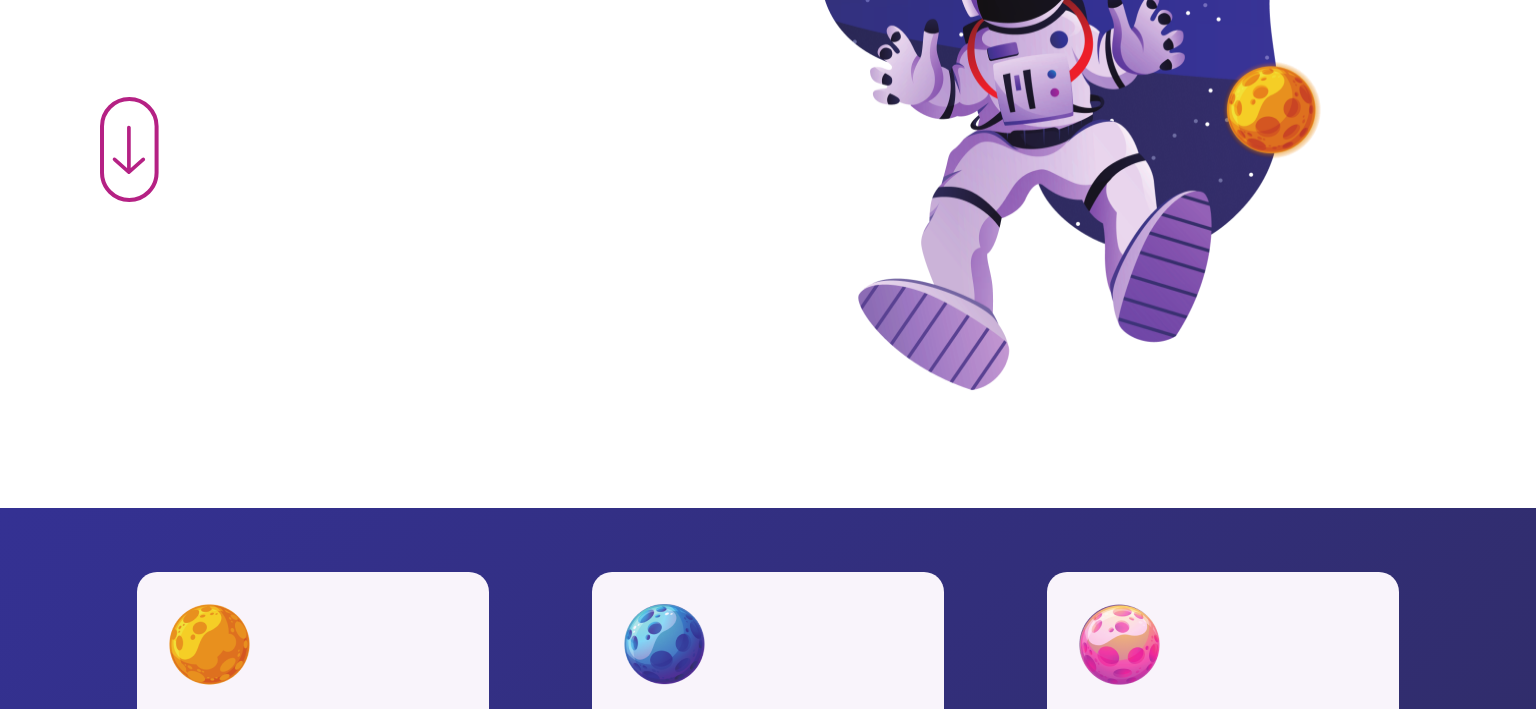
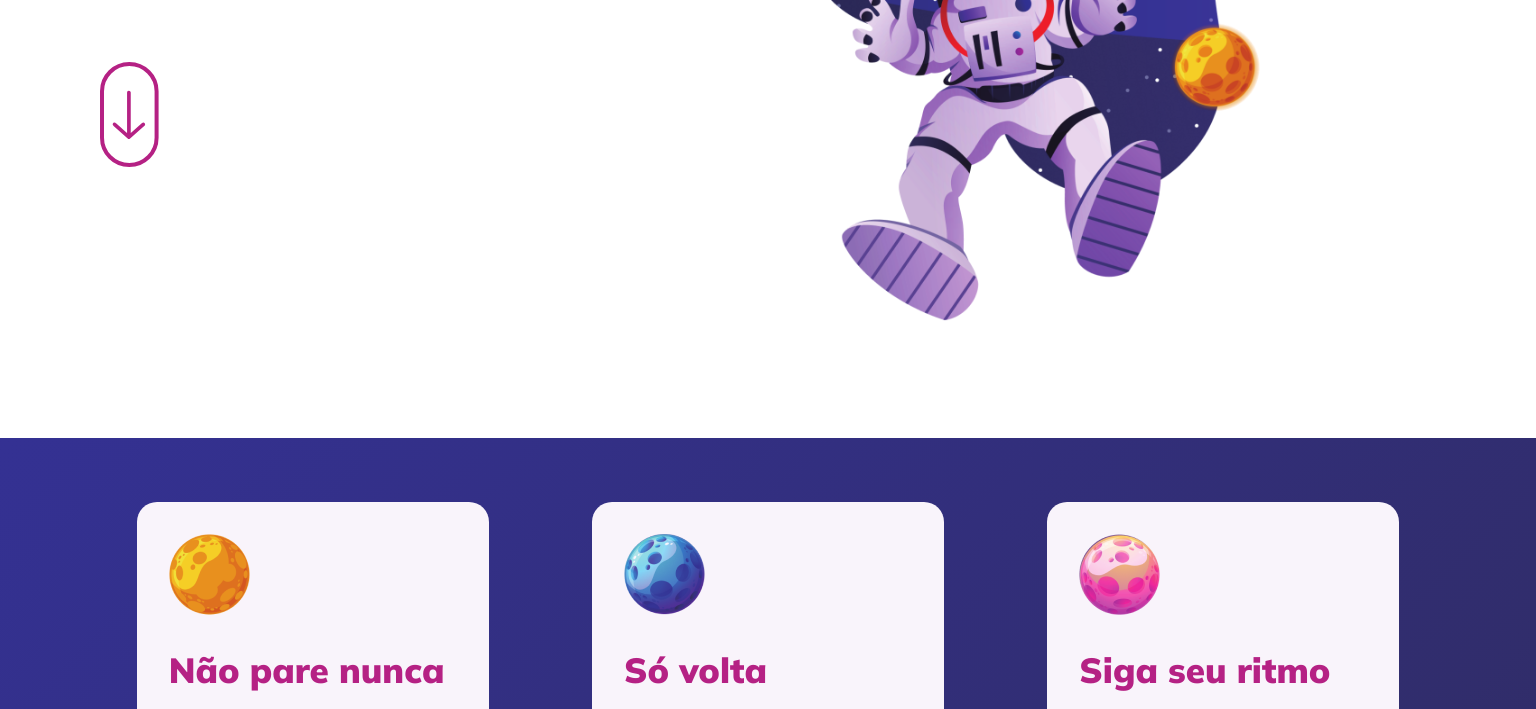
Before and after one commit to jjfaleiro/exploreWithoutLimits, a plain HTML site: page index.html in a window 1536 px wide. Shown: the part 329-1038 px from the top of the page. Drawn offline with Linux system fonts and the light colour scheme.

Commit message:
update style.css

```diff
--- a/style.css
+++ b/style.css
@@ -214,7 +214,7 @@ footer p {
   font-weight: 600;
 }
 
-@media (min-width: 1320px) {
+@media (min-width: 1200px) {
   header {
     display: grid;
     grid-template-columns: 45% 55%;
@@ -226,8 +226,8 @@ footer p {
 
   header img:first-child {
     grid-area: img;
-    width: 72rem;
-    height: 72rem;
+    width: 65rem;
+    height: 65rem;
   }
 
   header #content {
```
